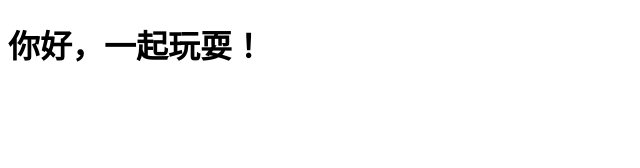
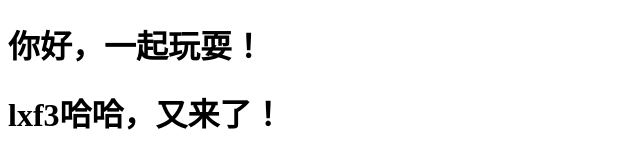
Before and after one commit to HiFiPu/conflict, a plain HTML site: page index.html in a window 1280 px wide. Shown: the whole page, without its empty margins (0-640 px from the left). Drawn offline with Linux system fonts and the light colour scheme.

Commit message:
Version0.2

```diff
--- a/index.html
+++ b/index.html
@@ -7,5 +7,6 @@
 </head>
 <body>
     <h1>你好，一起玩耍！</h1>
+    <h1>lxf3哈哈，又来了！</h1>
 </body>
 </html>
```
